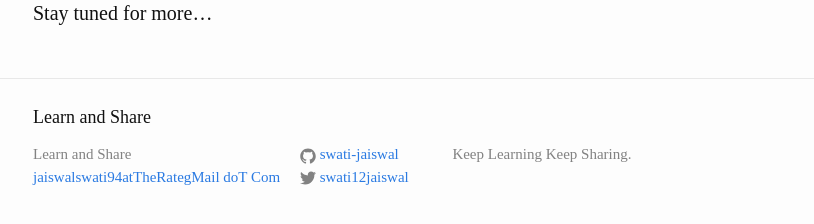
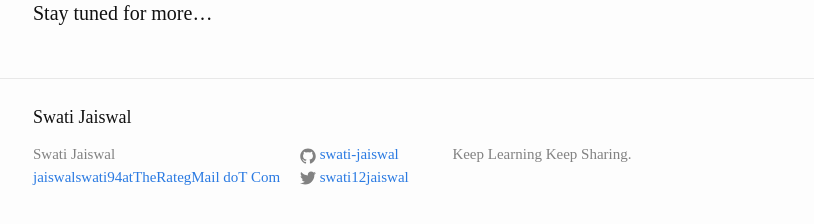
Before and after one commit to curioswati-zz/curioswati.github.io, a Jekyll site: the page built from _posts/2014-12-23-to-the-mentor.markdown, in a window 1280 px wide and 900 px high, scrolled down 4316 px. Shown: the part 662-886 px from the top of the window, without its empty margins (232-1046 px from the left). Built offline with Jekyll 4.4.1, drawn with Linux system fonts in a browser that asks for light colours; some of the changed text lies outside the part shown.

Commit message:
change the name of site

```diff
--- a/_config.yml
+++ b/_config.yml
@@ -1,5 +1,5 @@
 # Site settings
-title: Learn and Share
+title: Swati Jaiswal
 email: jaiswalswati94atTheRategMail doT Com
 description: > # this means to ignore newlines until "baseurl:"
   Keep Learning Keep Sharing.
```
